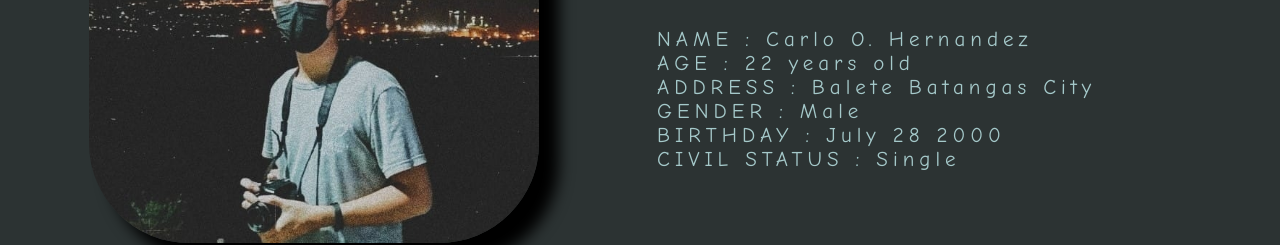
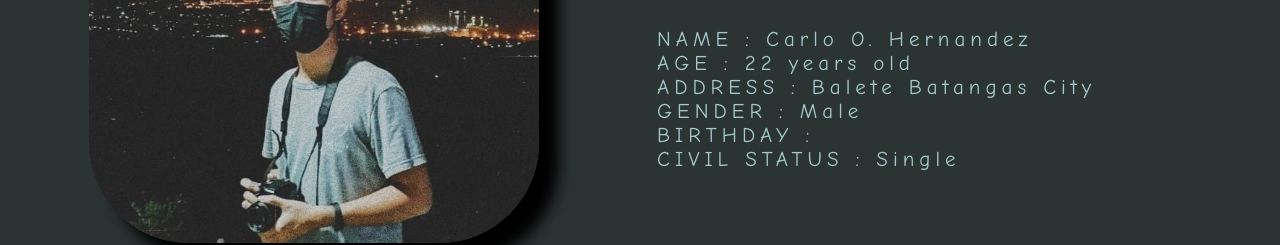
Before and after one commit to CarloOHernandez/Carlo-O.Hernandez, a plain HTML site: page index.html in a window 1280 px wide. Shown: the part 1100-1345 px from the top of the page. Drawn offline with Linux system fonts and the light colour scheme.

Commit message:
Update index.html

```diff
--- a/index.html
+++ b/index.html
@@ -41,7 +41,7 @@
         <p>AGE  : 22 years old</p>
         <p>ADDRESS : Balete Batangas City</p>
         <p>GENDER : Male</p>
-        <p>BIRTHDAY : July 28 2000</p>
+        <p>BIRTHDAY : </p>
         <p>CIVIL STATUS : Single</p>
     </div>
 </div>
```
